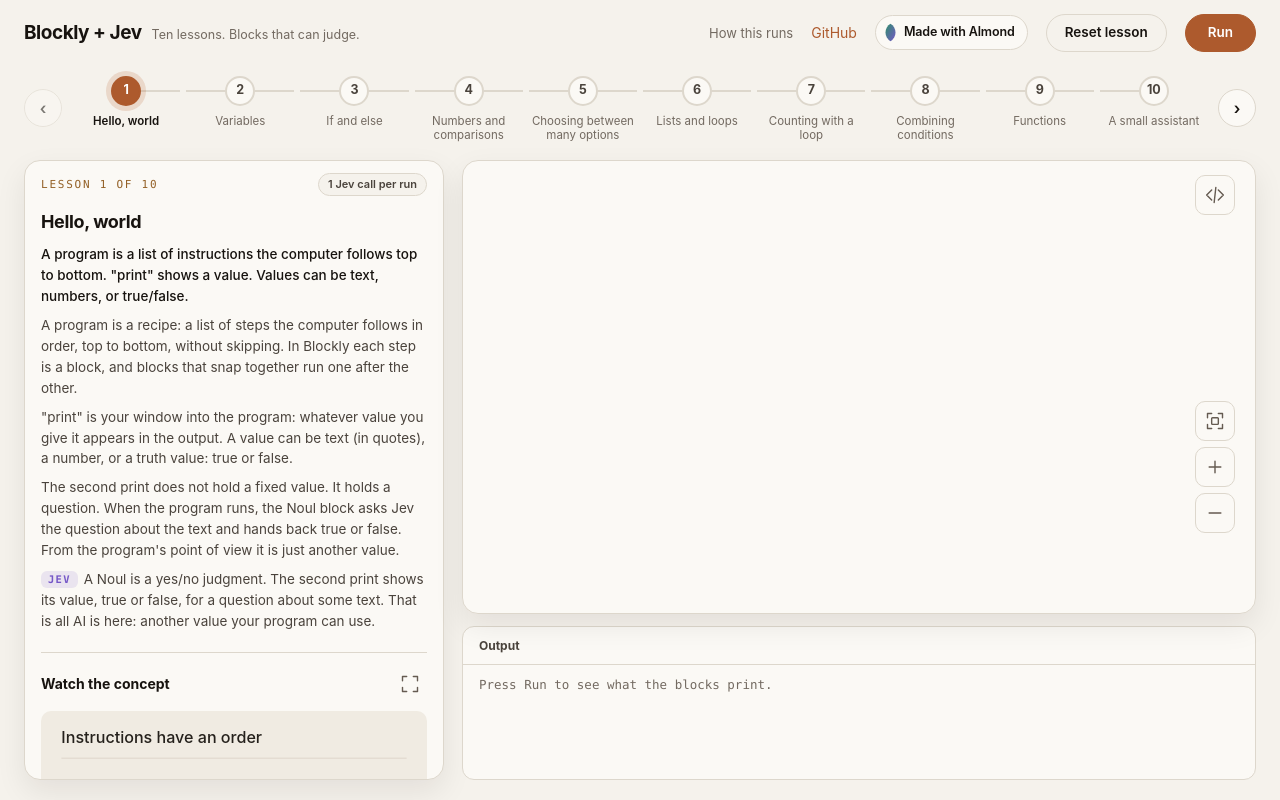
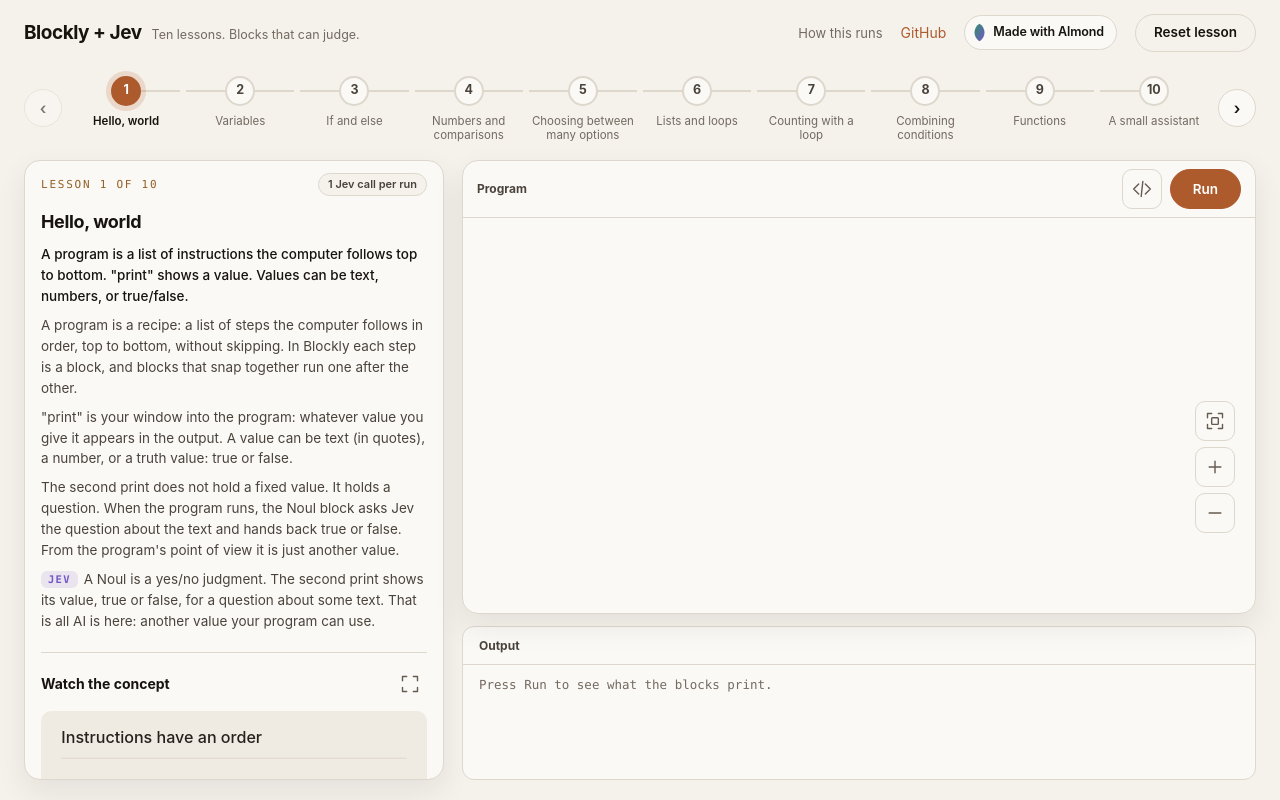
Before and after one commit to eriestra/blockly-jev, a website built with Vite: page demo/index.html in a window 1280 px wide. Built offline with nearby package versions, Linux system fonts and the light colour scheme; what blockly would draw is missing.

Commit message:
Center explainers and attach Run to the canvas toolbar

```diff
--- a/demo/index.html
+++ b/demo/index.html
@@ -138,7 +138,6 @@
       Made with Almond
     </a>
     <button id="reset" class="btn ghost">Reset lesson</button>
-    <button id="run" class="btn primary">Run</button>
   </header>
   <div class="rail-wrap">
     <button id="prev" class="btn icon" aria-label="Previous lesson">‹</button>
@@ -154,8 +153,14 @@
     </aside>
     <section class="workspace-column" aria-label="Programming workspace">
       <div class="canvas">
+        <div class="canvas-toolbar">
+          <h2>Program</h2>
+          <div class="canvas-actions">
+            <button id="toggle-code" class="canvas-button code-toggle" aria-label="Show generated JavaScript" title="Show generated JavaScript" aria-expanded="false" aria-controls="code-panel" type="button"></button>
+            <button id="run" class="btn primary" type="button">Run</button>
+          </div>
+        </div>
         <div id="blockly"></div>
-        <button id="toggle-code" class="canvas-button code-toggle" aria-label="Show generated JavaScript" title="Show generated JavaScript" aria-expanded="false" aria-controls="code-panel" type="button"></button>
         <section id="code-panel" aria-labelledby="code-title" hidden>
           <div class="panel-heading"><h2 id="code-title">Generated JavaScript</h2><button id="close-code" class="canvas-button" aria-label="Close JavaScript" type="button"></button></div>
           <pre id="code" tabindex="0"></pre>
--- a/demo/workspace.css
+++ b/demo/workspace.css
@@ -15,7 +15,11 @@ button, input, summary, pre[tabindex] { outline-offset: 3px; }
 .canvas-button:active { background: #e3d2c1; }
 .canvas-button:disabled { opacity: .5; cursor: default; }
 .canvas-button svg { pointer-events: none; }
-.code-toggle { position: absolute; top: 14px; right: 20px; z-index: 20; }
+.canvas { display: grid; grid-template-rows: auto minmax(0,1fr); }
+.canvas-toolbar { display: flex; align-items: center; justify-content: space-between; gap: 12px; padding: 8px 14px; border-bottom: 1px solid var(--rule); }
+.canvas-toolbar h2 { margin: 0; font-size: 12px; font-weight: 650; color: var(--body); }
+.canvas-actions { display: flex; align-items: center; gap: 8px; }
+.canvas-actions #run { min-height: 40px; }
 .canvas-tools { position: absolute; right: 20px; bottom: 80px; display: flex; flex-direction: column; gap: 6px; z-index: 10; }
 #code-panel { position: absolute; top: 62px; right: 20px; bottom: 20px; width: min(440px,calc(100% - 40px)); z-index: 30; background: var(--paper); border: 1px solid #c5b8a8; border-radius: 12px; box-shadow: 0 12px 26px #17130f17; display: flex; flex-direction: column; }
 #code-panel .panel-heading { border-bottom: 1px solid var(--rule); padding: 6px 10px 6px 16px; }
@@ -35,7 +39,7 @@ button, input, summary, pre[tabindex] { outline-offset: 3px; }
 .explainer-heading { display: flex; align-items: center; justify-content: space-between; gap: 10px; margin-bottom: 10px; }
 .explainer-heading h4 { margin: 0; font-size: 14px; color: var(--ink); }
 .explainer-heading .canvas-button { width: 34px; height: 34px; border: 0; background: transparent; }
-.explainer-screen { background: #f0ebe2; border-radius: 10px; position: relative; overflow: hidden; aspect-ratio: 4/3; }
+.explainer-screen { background: #f0ebe2; border-radius: 10px; position: relative; overflow: hidden; aspect-ratio: 4/3; margin-inline: auto; }
 .explainer-screen > svg { width: 100%; height: 100%; display: block; font-family: var(--sans); }
 .explainer-poster { position: absolute; inset: 0; display: flex; align-items: end; justify-content: center; padding-bottom: 18px; background: linear-gradient(transparent 65%,#f0ebe2); }
 .explainer-start { display: flex; align-items: center; gap: 8px; background: var(--ink); color: var(--paper); border: 0; padding: 10px 18px; font: 600 13px var(--sans); border-radius: 999px; cursor: pointer; }
@@ -74,11 +78,10 @@ button, input, summary, pre[tabindex] { outline-offset: 3px; }
   .brand h1 { font-size: 17px; }
   header .made { grid-column: 2 / 4; grid-row: 1; justify-self: end; }
   header > a:not(.made) { grid-column: 1; grid-row: 2; }
-  #reset { grid-column: 2; grid-row: 2; }
-  #run { grid-column: 3; grid-row: 2; }
+  #reset { grid-column: 2 / 4; grid-row: 2; justify-self: end; }
   .btn { padding: 10px 14px; }
   .made { font-size: 11px; }
-  .code-toggle, .canvas-tools { right: 16px; }
+  .canvas-tools { right: 16px; }
   #code-panel { right: 10px; left: 10px; width: auto; }
   .explainer-controls { gap: 1px; }
   .explainer-time { margin: 0 2px; font-size: 11px; }
```
